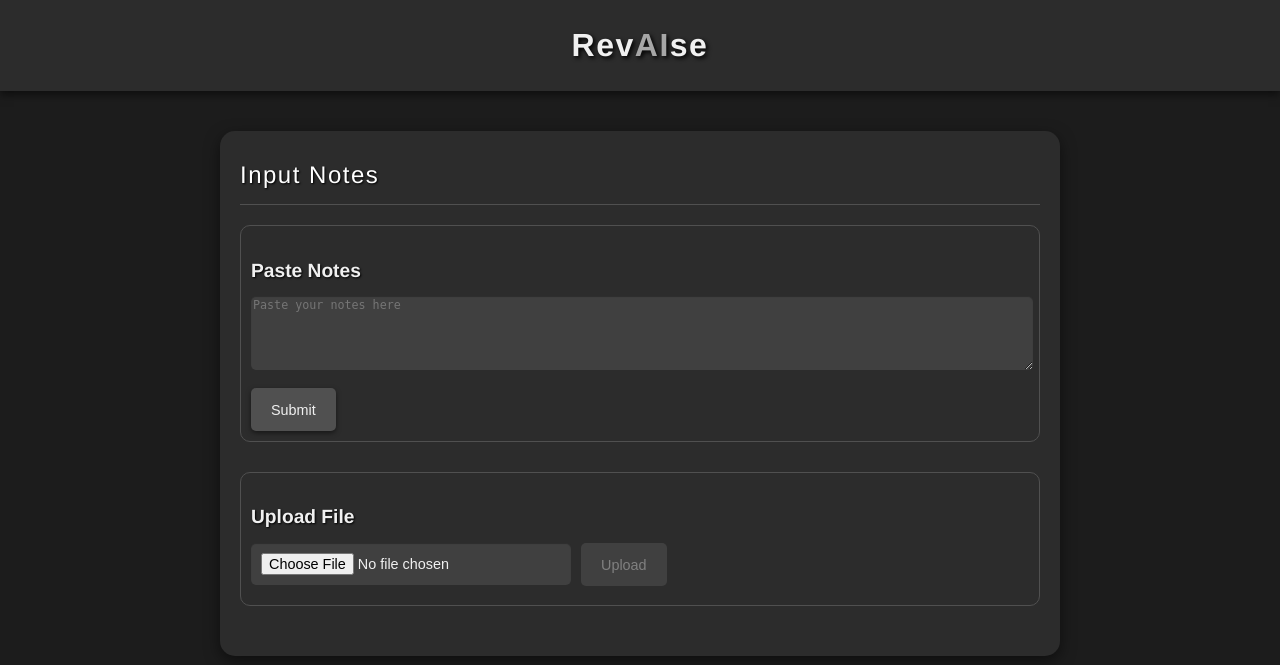
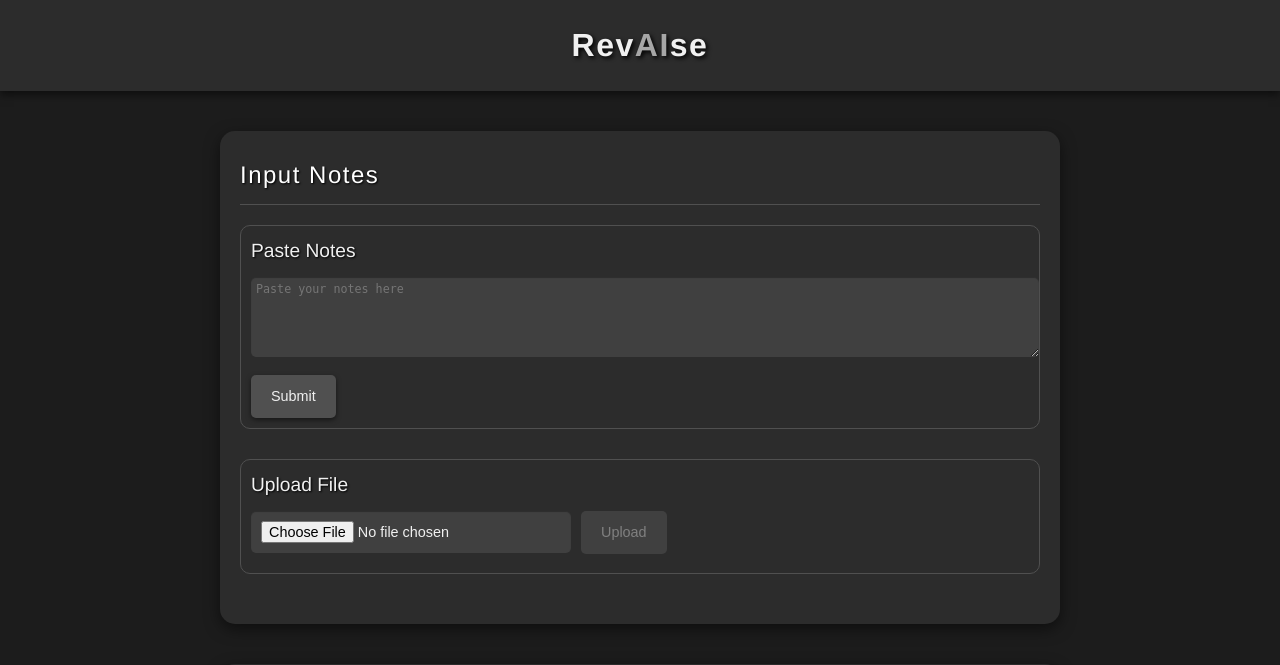
Before and after one commit to neurochilds/RevAIse, a FastAPI app: page /revise in a window 1280 px wide. Shown: the top 665 px of the page. Run offline with FastAPI, Linux system fonts and the light colour scheme; parts of the project's set-up code (start-up, migrations or seed data) failed here and were passed over.

```diff
--- a/static/styles.css
+++ b/static/styles.css
@@ -47,7 +47,9 @@ body {
     color: #f0f0f0;
     font-size: 1.2em;
     margin-bottom: 10px;
+    margin-top: 0;
     text-shadow: 1px 1px 2px #000000;
+    font-weight: 400;
 }
 
 textarea {
@@ -59,6 +61,7 @@ textarea {
     box-shadow: inset 0 1px 1px rgba(0, 0, 0, 0.3);
     font-size: 0.9em;
     margin-bottom: 10px;
+    padding: 5px;
 }
 
 .button-container {
```
